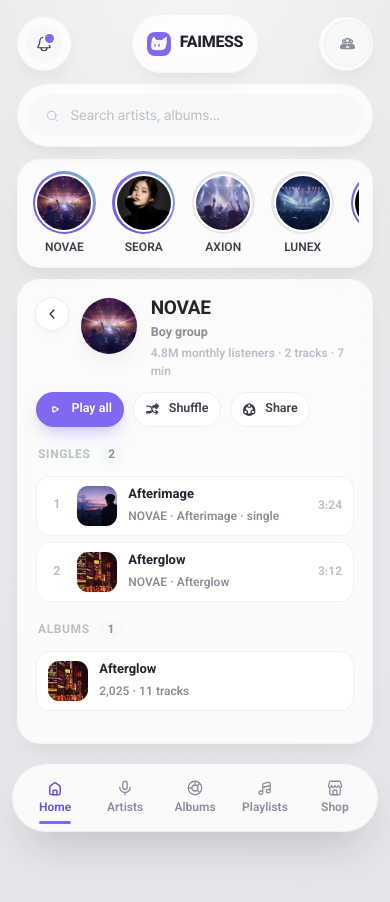
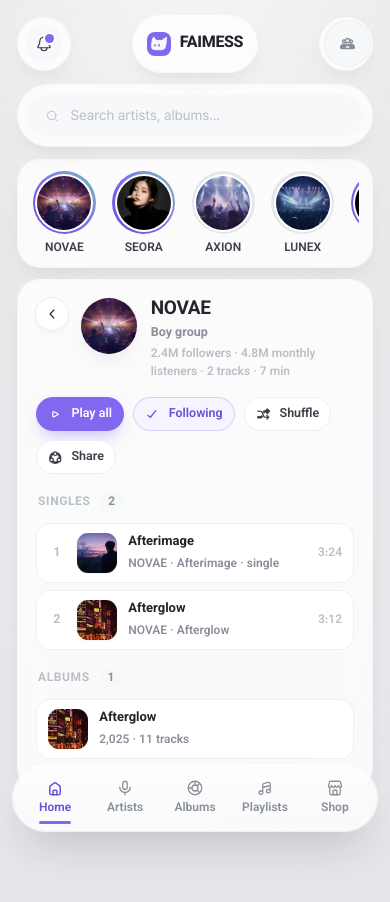
Before and after one commit to khodehydro/faimess-doc, a React (Vite) app: page / in a window 390 px wide. Both pictures are taken after a click on the button "NOVAE". Shown: the top 902 px of the page. Built offline with nearby package versions, Linux system fonts and the light colour scheme; a web font is replaced by a local one.

Commit message:
feat(artist): add follow/unfollow button, follower count, and improve mobile/tablet button layout
Co-authored-by: arena-agent <297053741+arena-agent@users.noreply.github.com>

```diff
--- a/src/data/i18n.ts
+++ b/src/data/i18n.ts
@@ -1055,6 +1055,21 @@ export const STRINGS: Record<string, Entry> = {
     fa: "{n} میلیون شنوندهٔ ماهانه",
     ko: "월간 리스너 {n}M",
   },
+  "artist.followers": {
+    en: "{n} followers",
+    fa: "{n} دنبال‌کننده",
+    ko: "팔로워 {n}",
+  },
+  "artist.followersK": {
+    en: "{n}K followers",
+    fa: "{n} هزار دنبال‌کننده",
+    ko: "팔로워 {n}K",
+  },
+  "artist.followersM": {
+    en: "{n}M followers",
+    fa: "{n} میلیون دنبال‌کننده",
+    ko: "팔로워 {n}M",
+  },
 
   /* how long ago something landed — a line per unit, one and many */
   "ago.justNow": { en: "just now", fa: "همین حالا", ko: "방금" },
@@ -1263,6 +1278,8 @@ const LABEL_KEYS: Record<string, string> = {
 
 /** “4.8M monthly”, “1.4M monthly” … — the number and its magnitude */
 const LISTENERS = /^([\d.,]+)\s*([KM])?\s*monthly$/i;
+/** “2.4M followers”, “890K followers” … */
+const FOLLOWERS = /^([\d.,]+)\s*([KM])?\s*followers?$/i;
 /** “12 min ago”, “2 hrs ago”, “1 day ago”, “3 weeks ago” … */
 const AGO = /^(\d+)\s*(min|mins|minute|minutes|hr|hrs|hour|hours|day|days|week|weeks|month|months)\s*ago$/i;
 /** “3h 12m” — a playlist's running time */
@@ -1363,6 +1380,14 @@ export function tData(t: Translate, value: string | undefined, lang: Lang): stri
     return t(key, { n: localizeDigits(digits, lang) });
   }
 
+  const followers = raw.match(FOLLOWERS);
+  if (followers) {
+    const [, digits, unit = ""] = followers;
+    const magnitude = unit.toUpperCase();
+    const key = magnitude === "M" ? "artist.followersM" : magnitude === "K" ? "artist.followersK" : "artist.followers";
+    return t(key, { n: localizeDigits(digits, lang) });
+  }
+
   const ago = raw.match(AGO);
   if (ago) {
     const [, count, unit] = ago;
--- a/src/data/library.ts
+++ b/src/data/library.ts
@@ -45,6 +45,7 @@ export type Artist = {
   kind: ArtistKind;
   genre: string;
   listeners: string;
+  followers: string;
   following: boolean;
   /** a brand-new release → shows the live pulse on the avatar */
   newRelease?: boolean;
@@ -83,6 +84,7 @@ export const artists: Artist[] = [
     kind: "Boy group",
     genre: "Electro pop",
     listeners: "4.8M monthly",
+    followers: "2.4M followers",
     following: true,
     newRelease: true,
     verified: true,
@@ -96,6 +98,7 @@ export const artists: Artist[] = [
     kind: "Soloist",
     genre: "Alt R&B",
     listeners: "3.1M monthly",
+    followers: "1.8M followers",
     following: true,
     newRelease: true,
     verified: true,
@@ -109,6 +112,7 @@ export const artists: Artist[] = [
     kind: "Boy group",
     genre: "Hip-hop",
     listeners: "5.6M monthly",
+    followers: "3.2M followers",
     following: true,
     verified: true,
     seed: 4,
@@ -121,6 +125,7 @@ export const artists: Artist[] = [
     kind: "Boy group",
     genre: "Synth pop",
     listeners: "2.7M monthly",
+    followers: "1.5M followers",
     following: true,
     verified: true,
     seed: 1,
@@ -133,6 +138,7 @@ export const artists: Artist[] = [
     kind: "Girl group",
     genre: "Dance pop",
     listeners: "6.4M monthly",
+    followers: "4.1M followers",
     following: true,
     newRelease: true,
     verified: true,
@@ -146,6 +152,7 @@ export const artists: Artist[] = [
     kind: "Duo",
     genre: "City pop",
     listeners: "1.4M monthly",
+    followers: "890K followers",
     following: true,
     seed: 7,
     photo: velvetMoonPhoto,
@@ -157,6 +164,7 @@ export const artists: Artist[] = [
     kind: "Soloist",
     genre: "Ballad",
     listeners: "2.2M monthly",
+    followers: "1.2M followers",
     following: true,
     verified: true,
     seed: 6,
@@ -169,6 +177,7 @@ export const artists: Artist[] = [
     kind: "Boy group",
     genre: "Alt R&B",
     listeners: "3.9M monthly",
+    followers: "2.1M followers",
     following: true,
     verified: true,
     seed: 5,
--- a/src/sections/BrowseDetailView.tsx
+++ b/src/sections/BrowseDetailView.tsx
@@ -82,6 +82,27 @@ export function BrowseDetailView() {
   const player = usePlayer();
   const [editing, setEditing] = useState(false);
   const [sharing, setSharing] = useState(false);
+  const currentArtist = detail?.kind === "artist" ? artists.find((a) => a.id === detail.id) : null;
+  const [following, setFollowing] = useState(() => currentArtist?.following ?? false);
+
+  useEffect(() => {
+    if (currentArtist) {
+      setFollowing(currentArtist.following);
+    }
+  }, [currentArtist?.id, currentArtist?.following]);
+
+  const toggleFollow = () => {
+    if (!currentArtist) return;
+    requireAccount(following ? "gate.unfollow" : "gate.follow", () => {
+      const next = !following;
+      currentArtist.following = next;
+      setFollowing(next);
+      notify(
+        t(next ? "toast.following" : "toast.unfollowed", { name: currentArtist.name }),
+        next ? "mint" : "primary",
+      );
+    });
+  };
 
   /* ------------------------------- resolve ------------------------------ */
   let heading: Heading | null = null;
@@ -100,7 +121,7 @@ export function BrowseDetailView() {
         /* every part of this line is chrome: how big the artist is, how many
            songs they have, how long they run — so all three follow the
            interface language, listeners included */
-        facts: `${dataLabel(artist.listeners)} · ${countOf(tracks, t)} · ${t("detail.minutes", { n: minutesOf(tracks) })}`,
+        facts: `${dataLabel(artist.followers)} · ${dataLabel(artist.listeners)} · ${countOf(tracks, t)} · ${t("detail.minutes", { n: minutesOf(tracks) })}`,
         cover: artist.photo,
         seed: artist.seed,
         round: true,
@@ -360,10 +381,19 @@ export function BrowseDetailView() {
             on hover, so the row stays a row of glyphs until asked */}
         {/* four controls (a playlist of your own has an edit pencil too) must be
             allowed to become two short rows rather than run off the card */}
-        <div className="flex w-full shrink-0 flex-wrap items-center gap-2 lg:ms-auto lg:w-auto lg:flex-nowrap">
+        <div className="flex w-full shrink-0 flex-wrap items-center gap-2 pt-1 sm:ms-auto sm:w-auto sm:pt-0 lg:ms-auto lg:w-auto lg:flex-nowrap">
           <ExpandPill tone="primary" icon="play" onClick={playAll}>
             {t("detail.playAll")}
           </ExpandPill>
+          {heading.kind === "artist" && (
+            <ExpandPill
+              tone={following ? "soft" : "outline"}
+              icon={following ? "check" : "plus"}
+              onClick={toggleFollow}
+            >
+              {t(following ? "page.following" : "page.follow")}
+            </ExpandPill>
+          )}
           <ExpandPill icon="shuffle" onClick={shuffleAll}>
             {t("detail.shuffle")}
           </ExpandPill>
--- a/src/sections/CollectionSection.tsx
+++ b/src/sections/CollectionSection.tsx
@@ -159,7 +159,7 @@ function ArtistCard({ artist }: { artist: (typeof artists)[number] }) {
         <span className="min-w-0 flex-1">
           <span className="font-display block truncate text-[13.5px] font-bold text-ink lg:text-[15.5px]">{artist.name}</span>
           <Meta icon="headphones" iconSize={11} className="text-[12px] lg:text-[12.5px]">
-            {dataLabel(artist.listeners)}
+            {dataLabel(artist.followers)} · {dataLabel(artist.listeners)}
           </Meta>
         </span>
         <span onClick={(e) => e.stopPropagation()} className="shrink-0 self-start">
@@ -170,10 +170,12 @@ function ArtistCard({ artist }: { artist: (typeof artists)[number] }) {
             /* following is kept in an account, so it is one of the actions
                that asks for one — the tap itself waits behind the door */
             requireAccount(following ? "gate.unfollow" : "gate.follow", () => {
-              setFollowing((v) => !v);
+              const next = !following;
+              artist.following = next;
+              setFollowing(next);
               notify(
-                t(following ? "toast.unfollowed" : "toast.following", { name: artist.name }),
-                following ? "primary" : "mint",
+                t(next ? "toast.following" : "toast.unfollowed", { name: artist.name }),
+                next ? "mint" : "primary",
               );
             })
           }
--- a/src/ui/primitives.tsx
+++ b/src/ui/primitives.tsx
@@ -121,7 +121,7 @@ type PillButtonProps = {
 type ExpandPillProps = {
   icon: IconName;
   children: string;
-  tone?: "primary" | "outline";
+  tone?: "primary" | "outline" | "soft";
   /** the accessible name, when the visible word is shorter */
   label?: string;
   onClick?: () => void;
@@ -140,7 +140,9 @@ export function ExpandPill({ icon, children, tone = "outline", label, onClick }:
         "group flex shrink-0 items-center rounded-full border px-2.5 py-1.5 text-[12.5px] font-semibold transition-colors lg:px-3 lg:py-2 lg:text-[13px]",
         tone === "primary"
           ? "border-transparent bg-primary text-white shadow-primary hover:bg-primary-deep"
-          : "border-line bg-surface text-ink-body hover:border-primary/35 hover:bg-primary-faint hover:text-primary-deep",
+          : tone === "soft"
+            ? "border-primary/25 bg-primary-faint text-primary-deep hover:border-primary/40 hover:bg-primary-faint/80"
+            : "border-line bg-surface text-ink-body hover:border-primary/35 hover:bg-primary-faint hover:text-primary-deep",
       )}
     >
       <Icon name={icon} size={14.5} strokeWidth={2.1} className="shrink-0 lg:hidden" />
--- a/tools/ssr-check.tsx
+++ b/tools/ssr-check.tsx
@@ -1773,14 +1773,14 @@ check(
 );
 check(
   "every detail control is one of those pills",
-  (detailSrc.match(/<ExpandPill/g) ?? []).length === 4 &&
+  (detailSrc.match(/<ExpandPill/g) ?? []).length === 5 &&
     detailSrc.includes('icon="shuffle"') &&
     detailSrc.includes('icon="share"') &&
     detailSrc.includes('icon="edit"') &&
     /* the only fixed-label button left belongs to the empty state */
     (detailSrc.match(/<PillButton/g) ?? []).length === 1 &&
     detailSrc.includes('t("detail.addSongs")'),
-  "play all · shuffle · share · edit, nothing with a fixed label",
+  "play all · follow · shuffle · share · edit, nothing with a fixed label",
 );
 check(
   "the details sit under the name, the duration next to the count",
```
